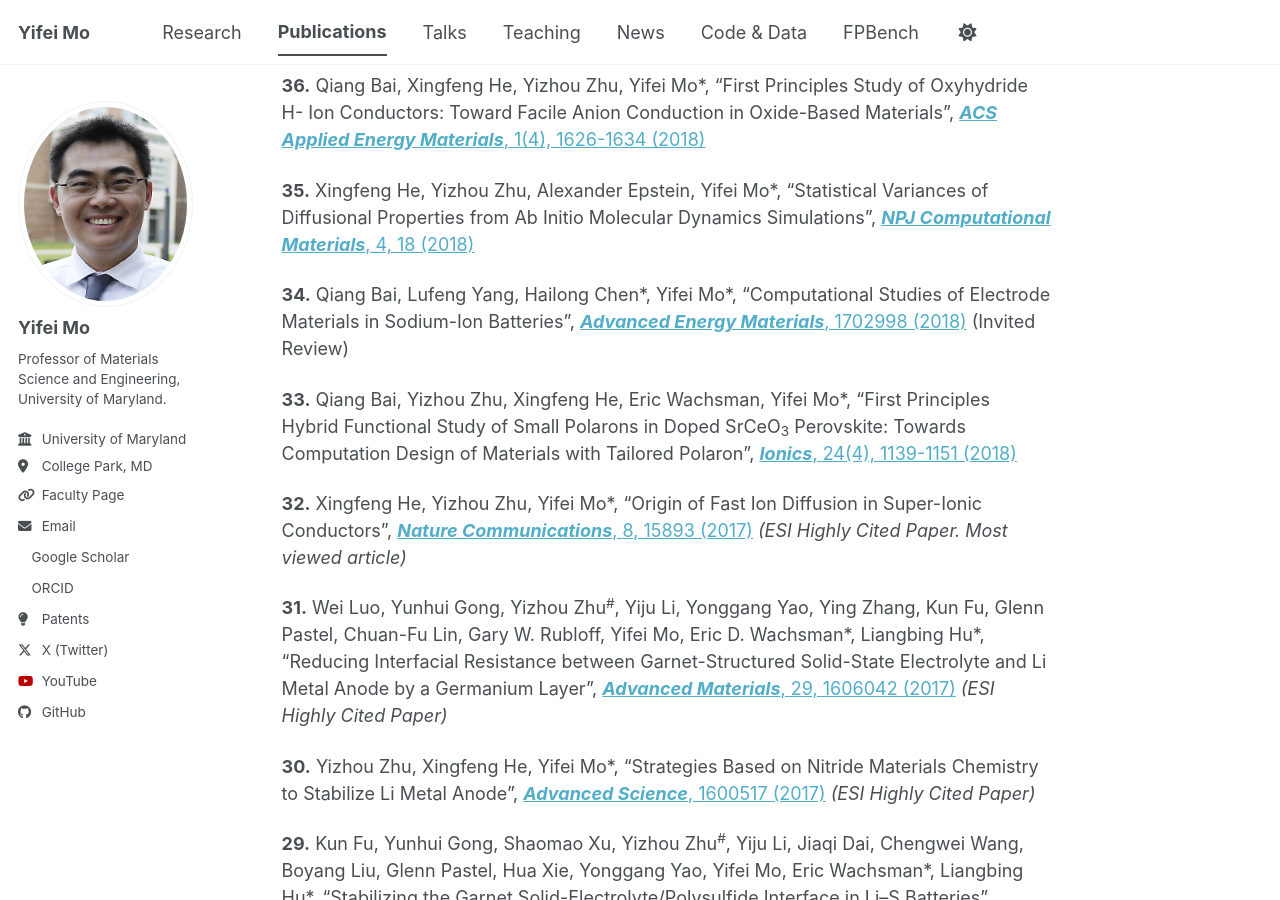
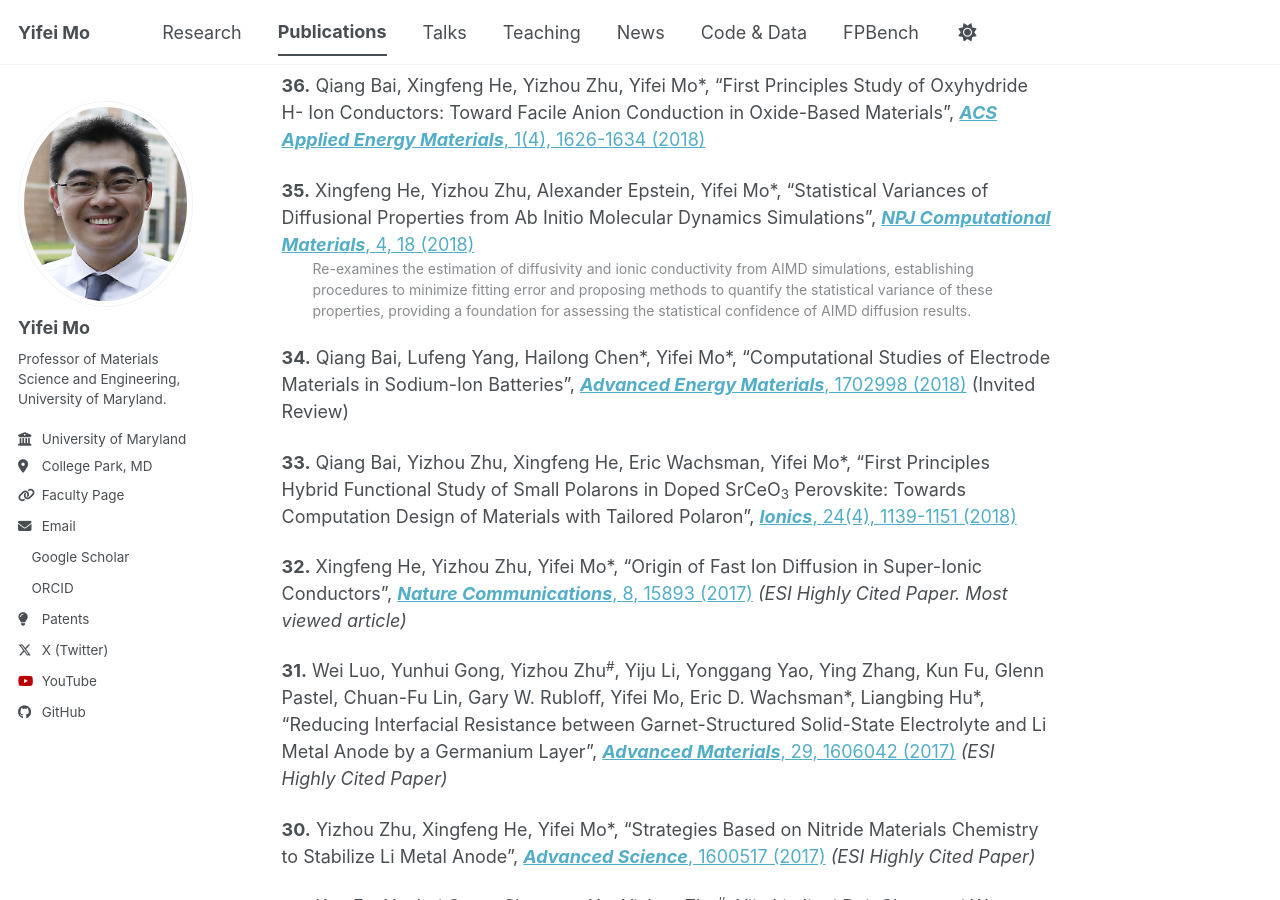
Before and after one commit to yifeimo/yifeimo.github.io, a Jekyll site: the page built from _pages/publications.md, in a window 1280 px wide and 900 px high, scrolled down 9519 px. Built offline with Jekyll 4.4.1, drawn with Linux system fonts in a browser that asks for light colours; a style sheet for code colours, icons or effects is not loaded.

Commit message:
Add description to entry 35 (AIMD statistical variance)
Co-Authored-By: Claude Sonnet 5 <noreply@anthropic.com>

```diff
--- a/_pages/publications.md
+++ b/_pages/publications.md
@@ -162,6 +162,7 @@ author_profile: true
 **36.** Qiang Bai, Xingfeng He, Yizhou Zhu, Yifei Mo\*, "First Principles Study of Oxyhydride H- Ion Conductors: Toward Facile Anion Conduction in Oxide-Based Materials", [***ACS Applied Energy Materials***, 1(4), 1626-1634 (2018)](https://doi.org/10.1021/acsaem.8b00077)
 
 **35.** Xingfeng He, Yizhou Zhu, Alexander Epstein, Yifei Mo\*, "Statistical Variances of Diffusional Properties from Ab Initio Molecular Dynamics Simulations", [***NPJ Computational Materials***, 4, 18 (2018)](https://doi.org/10.1038/s41524-018-0074-y)
+<br><span class="citation" style="display: block; margin-left: 2.2em;">Re-examines the estimation of diffusivity and ionic conductivity from AIMD simulations, establishing procedures to minimize fitting error and proposing methods to quantify the statistical variance of these properties, providing a foundation for assessing the statistical confidence of AIMD diffusion results.</span>
 
 **34.** Qiang Bai, Lufeng Yang, Hailong Chen\*, Yifei Mo\*, "Computational Studies of Electrode Materials in Sodium-Ion Batteries", [***Advanced Energy Materials***, 1702998 (2018)](https://doi.org/10.1002/aenm.201702998) (Invited Review)
 
```
